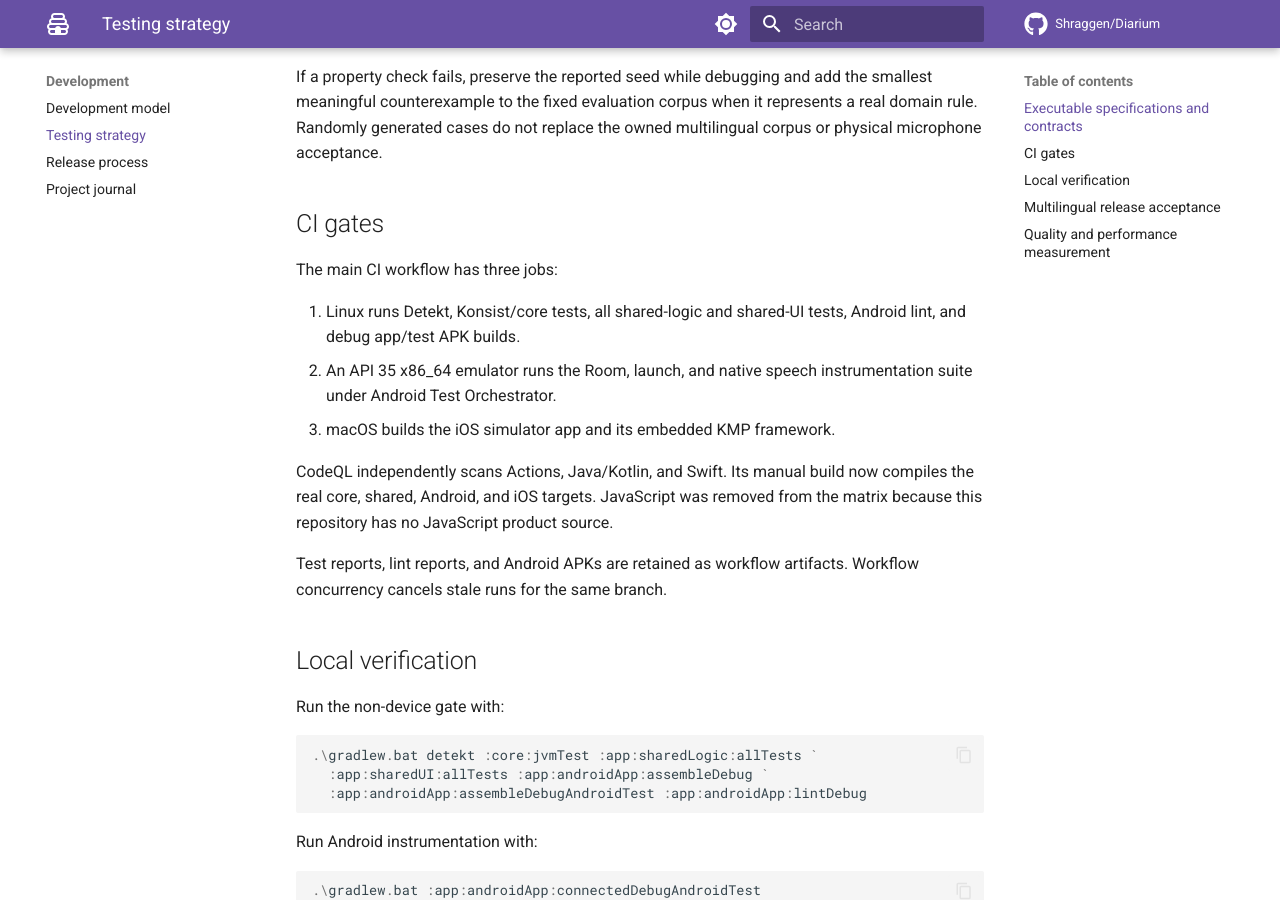
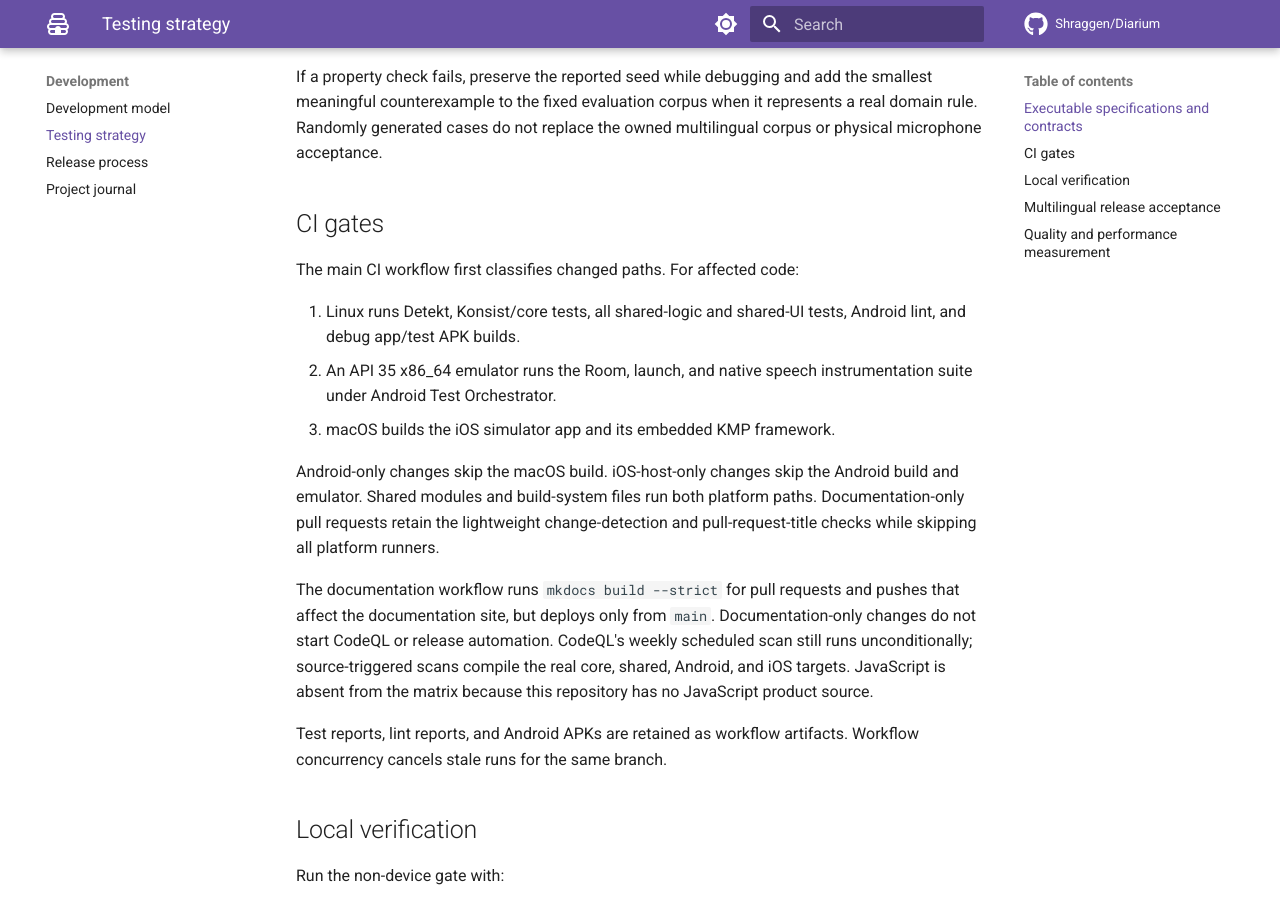
Before and after one commit to Shraggen/Diarium, an MkDocs documentation site: the page built from docs/testing.md, in a window 1280 px wide and 900 px high, scrolled down 2290 px. Built offline with MkDocs 1.6.1 and Material for MkDocs 9.7.7, drawn with Linux system fonts in a browser that asks for light colours; comment, search, counter and statistics services are not loaded.

Commit message:
ci: the ci/cd pipeline is not path aware

```diff
--- a/docs/testing.md
+++ b/docs/testing.md
@@ -70,7 +70,7 @@ owned multilingual corpus or physical microphone acceptance.
 
 ## CI gates
 
-The main CI workflow has three jobs:
+The main CI workflow first classifies changed paths. For affected code:
 
 1. Linux runs Detekt, Konsist/core tests, all shared-logic and shared-UI tests,
    Android lint, and debug app/test APK builds.
@@ -78,10 +78,18 @@ The main CI workflow has three jobs:
    instrumentation suite under Android Test Orchestrator.
 3. macOS builds the iOS simulator app and its embedded KMP framework.
 
-CodeQL independently scans Actions, Java/Kotlin, and Swift. Its manual build
-now compiles the real core, shared, Android, and iOS targets. JavaScript was
-removed from the matrix because this repository has no JavaScript product
-source.
+Android-only changes skip the macOS build. iOS-host-only changes skip the
+Android build and emulator. Shared modules and build-system files run both
+platform paths. Documentation-only pull requests retain the lightweight
+change-detection and pull-request-title checks while skipping all platform
+runners.
+
+The documentation workflow runs `mkdocs build --strict` for pull requests and
+pushes that affect the documentation site, but deploys only from `main`.
+Documentation-only changes do not start CodeQL or release automation. CodeQL's
+weekly scheduled scan still runs unconditionally; source-triggered scans
+compile the real core, shared, Android, and iOS targets. JavaScript is absent
+from the matrix because this repository has no JavaScript product source.
 
 Test reports, lint reports, and Android APKs are retained as workflow
 artifacts. Workflow concurrency cancels stale runs for the same branch.
```
Also changed, not shown: 4 other files.
